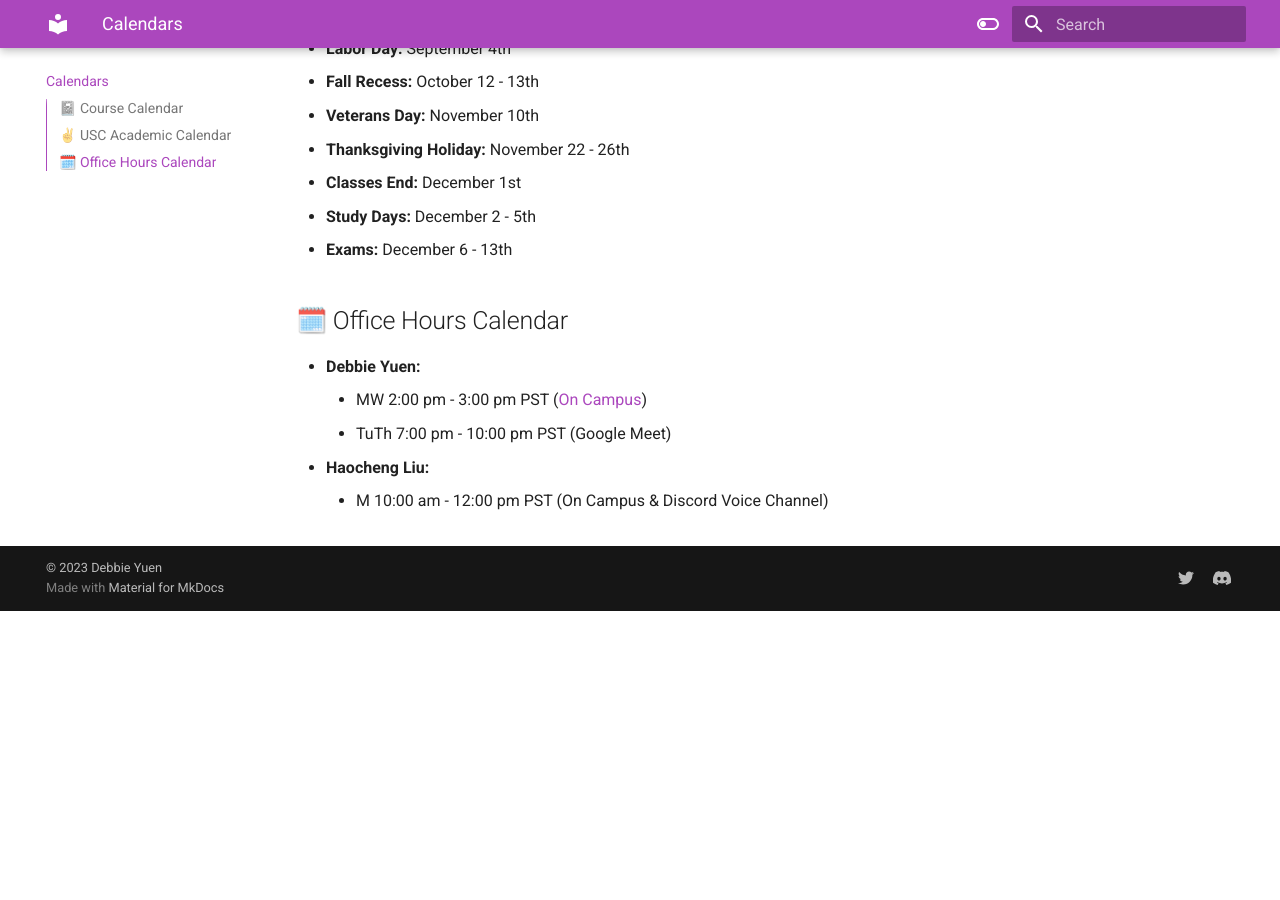
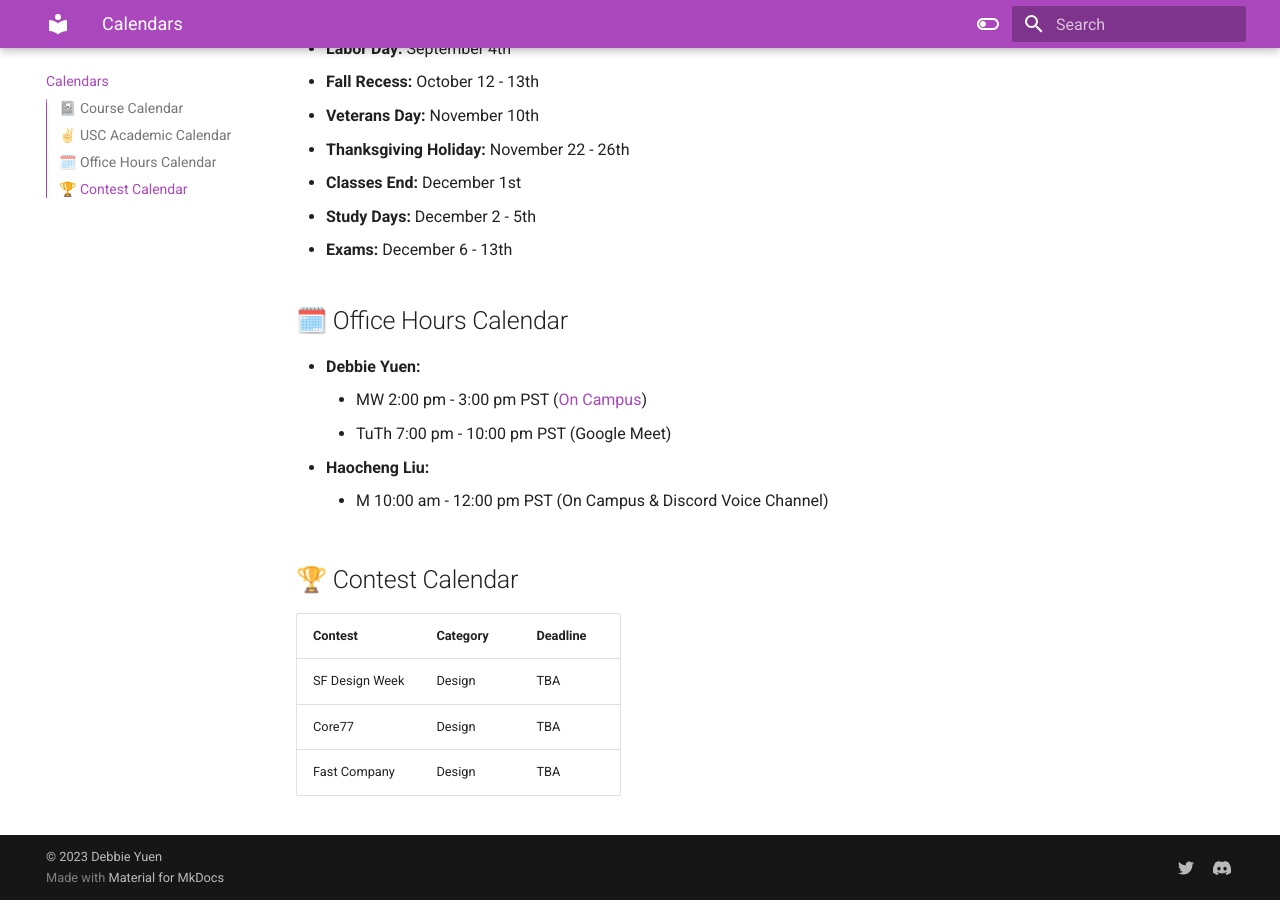
Before and after one commit to usc-ctin583/usc-ctin583.github.io, an MkDocs documentation site: the page built from docs/index.md, in a window 1280 px wide and 900 px high, scrolled down 1530 px. Built offline with MkDocs 1.6.1 and Material for MkDocs 9.7.7, drawn with Linux system fonts in a browser that asks for light colours; before the commit the page ends 2141 px from its top, so only the background shows below that.

Commit message:
contest calendar

```diff
--- a/docs/index.md
+++ b/docs/index.md
@@ -37,3 +37,10 @@
     * TuTh 7:00 pm - 10:00 pm PST (Google Meet)
 * **Haocheng Liu:**
     *  M 10:00 am - 12:00 pm PST (On Campus & Discord Voice Channel)
+
+## 🏆 Contest Calendar
+| Contest        | Category | Deadline |
+| :------------- | :------- | :------- |
+| SF Design Week | Design   | TBA      |
+| Core77         | Design   | TBA      |
+| Fast Company   | Design   | TBA      |
```
